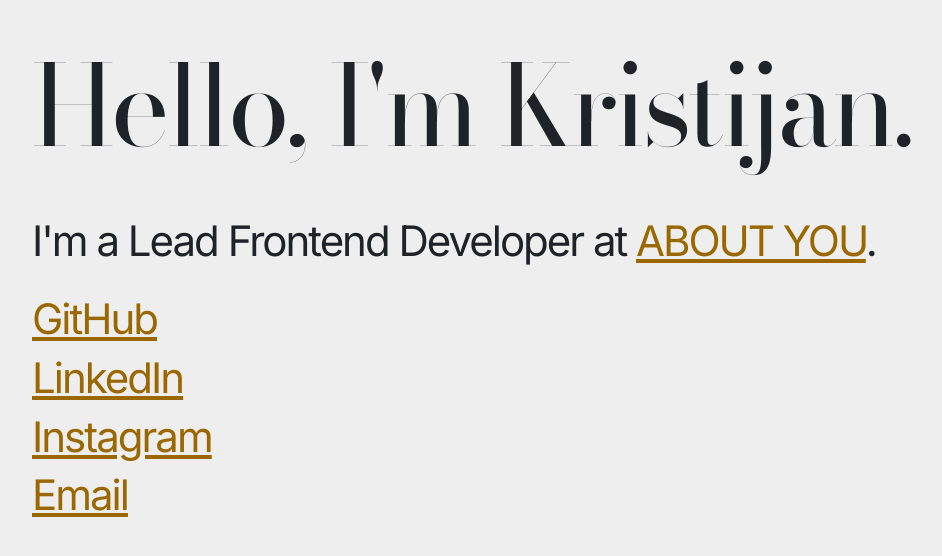
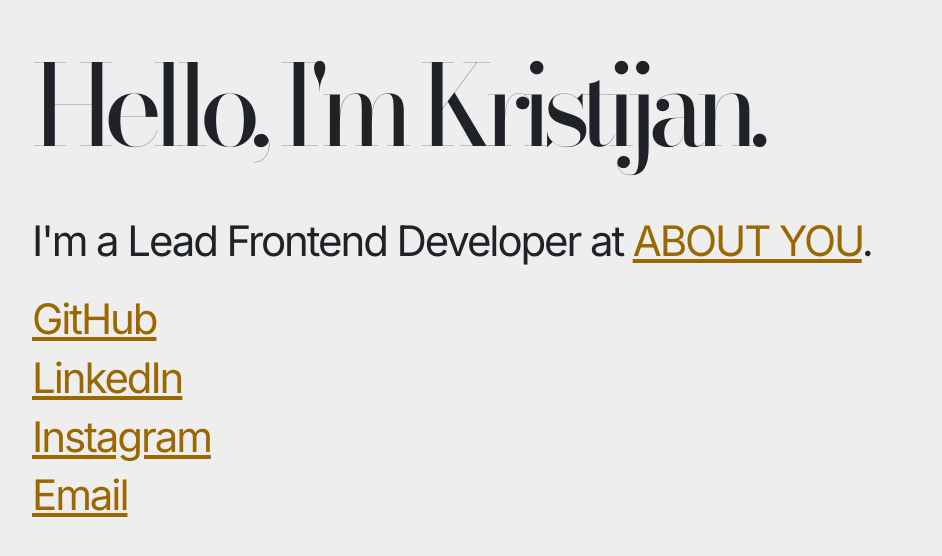
Before and after one commit to kristijanbambir/kristijanbambir.github.com, a Next.js app: page / in a window 1280 px wide. Shown: the part 120-676 px from the top of the page, without its empty margins (28-970 px from the left). Built offline with nearby package versions, Linux system fonts and the light colour scheme.

Commit message:
Correct letter spacing

```diff
--- a/src/app/page.module.css
+++ b/src/app/page.module.css
@@ -14,7 +14,7 @@
   font-family: var(--title-font);
   font-size: 4em;
   font-weight: 400;
-  letter-spacing: -4px;
+  letter-spacing: -0.1em;
 }
 
 .title + .line {
@@ -23,7 +23,7 @@
 
 .line {
   font-size: 1.5em;
-  letter-spacing: -2px;
+  letter-spacing: -0.05em;
 }
 
 .line + .line {
@@ -41,7 +41,7 @@
 
 .link {
   font-size: 1.5em;
-  letter-spacing: -2px;
+  letter-spacing: -0.05em;
 }
 
 .link + .link {
```
